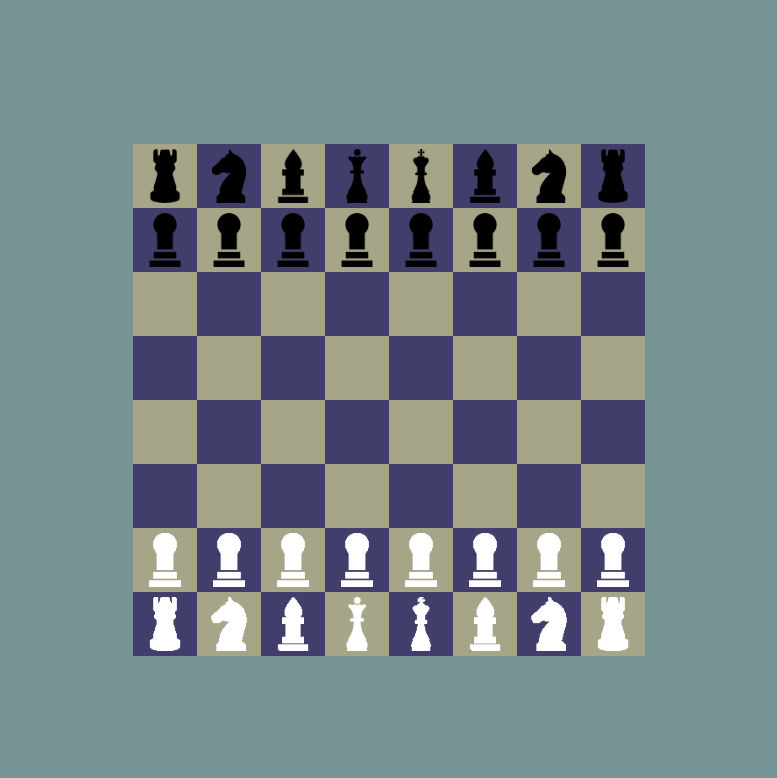
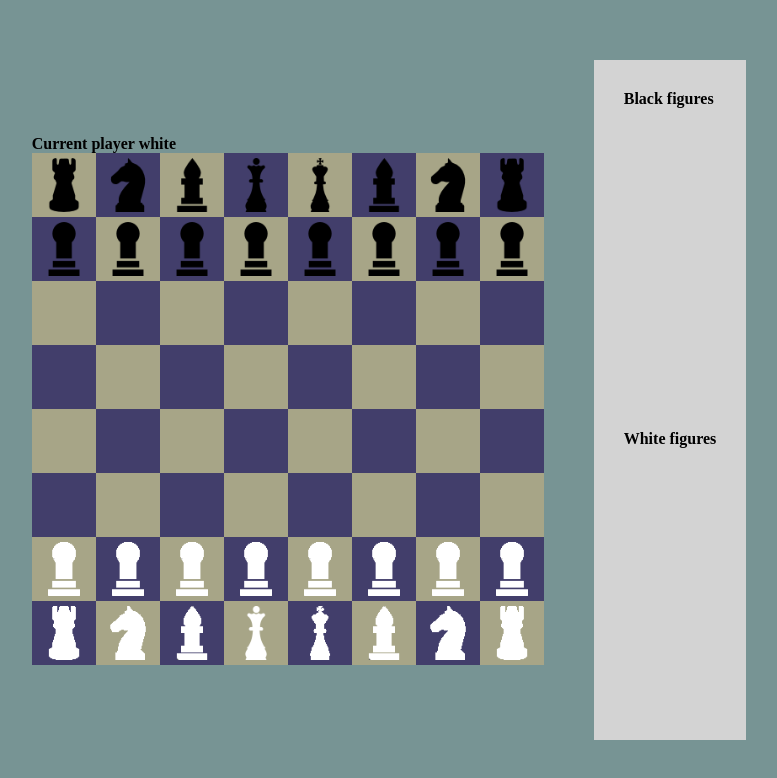
Before and after one commit to Mykolasu/Chess, a React (Create React App) app: page / in a window 1280 px wide. Shown: the top 778 px of the page, without its empty margins (251-1028 px from the left). Built offline with nearby package versions, Linux system fonts and the light colour scheme.

Commit message:
added Lost list figures component

```diff
--- a/src/App.css
+++ b/src/App.css
@@ -68,3 +68,10 @@
     border-radius: 50%;
     background-color: var(--background-available);
 }
+
+.lost {
+    height: calc(50vh - 60px);
+    padding: 30px;
+    margin-left: 50px;
+    background-color: lightgray;
+}
--- a/src/App.tsx
+++ b/src/App.tsx
@@ -1,14 +1,21 @@
-import React, { useEffect, useState } from 'react';
-import './App.css';
-import BoardComponent from './components/BoardComponent';
-import { Board } from './models/Board';
+import React, { useEffect, useState } from "react";
+import "./App.css";
+import BoardComponent from "./components/BoardComponent";
+import { Board } from "./models/Board";
+import { Player } from "./models/Player";
+import { Colors } from "./models/Colors";
+import LostFigures from "./components/LostFigures";
 
 const App = () => {
   const [board, setBoard] = useState(new Board());
+  const [whitePlayer, setWhitePlayer] = useState(new Player(Colors.WHITE));
+  const [blackPlayer, setblackPlayer] = useState(new Player(Colors.BLACK));
+  const [currentPlayer, setCurrentPlayer] = useState<Player | null>(null);
 
   useEffect(() => {
-    restart()
-  }, [])
+    restart();
+    setCurrentPlayer(whitePlayer);
+  }, []);
 
   function restart() {
     const newBoard = new Board();
@@ -17,14 +24,26 @@
     setBoard(newBoard);
   }
 
+  function swapPlayer() {
+    setCurrentPlayer(
+      currentPlayer?.color === Colors.WHITE ? blackPlayer : whitePlayer
+    );
+  }
+
   return (
-    <div className='app'>
+    <div className="app">
       <BoardComponent
         board={board}
         setBoard={setBoard}
+        currentPlayer={currentPlayer}
+        swapPlayer={swapPlayer}
       />
+      <div>
+        <LostFigures title="Black figures" figures={board.lostBlackFigures} />
+        <LostFigures title="White figures" figures={board.lostWhiteFigures} />
+      </div>
     </div>
   );
-}
+};
 
 export default App;
--- a/src/components/BoardComponent.tsx
+++ b/src/components/BoardComponent.tsx
@@ -2,21 +2,28 @@
 import { Board } from "../models/Board";
 import CellComponent from "./CellComponent";
 import { Cell } from '../models/Cell';
+import { Player } from '../models/Player';
 
 interface BoardProps {
   board: Board;
   setBoard: (board: Board) => void;
+  currentPlayer: Player | null;
+  swapPlayer: () => void;
 }
 
-const BoardComponent: FC<BoardProps> = ({ board, setBoard }) => {
+const BoardComponent: FC<BoardProps> = ({ board, setBoard, currentPlayer, swapPlayer }) => {
   const [selectedCell, setSelectedCell] = useState<Cell | null>(null);
 
   function click(cell: Cell) {
     if (selectedCell && selectedCell !== cell && selectedCell.figure?.canMove(cell)) {
       selectedCell.moveFigure(cell);
+      swapPlayer();
       setSelectedCell(null);
+      updateBoard();
     } else {
+      if (cell.figure?.color === currentPlayer?.color) {
         setSelectedCell(cell);
+      }
     }
   }
 
@@ -35,6 +42,8 @@
   }
 
   return (
+    <div>
+      <h4>Current player {currentPlayer?.color}</h4>
       <div className="board">
         {board.cells.map((row, index) => (
           <React.Fragment key={index}>
@@ -49,6 +58,7 @@
           </React.Fragment>
         ))}
       </div>
+    </div>
   );
 };
 
--- /dev/null
+++ b/src/components/LostFigures.tsx
@@ -0,0 +1,22 @@
+import React, { FC } from "react";
+import { Figure } from "../models/figures/Figure";
+
+interface LostFiguresProps {
+  title: string;
+  figures: Figure[];
+}
+
+const LostFigures: FC<LostFiguresProps> = ({ title, figures }) => {
+  return (
+    <div className="lost">
+      <h4>{title}</h4>
+      {figures.map((figure) => (
+        <div key={figure.id}>
+          {figure.name} {figure.logo && <img width={20} height={20} src={figure.logo} />}
+        </div>
+      ))}
+    </div>
+  );
+};
+
+export default LostFigures;
--- a/src/models/Board.ts
+++ b/src/models/Board.ts
@@ -6,9 +6,12 @@
 import { Bishop } from './figures/Bishop';
 import { Knight } from './figures/Knight';
 import { Rook } from './figures/Rook';
+import { Figure } from './figures/Figure';
 
 export class Board {
     cells: Cell[][] = []
+    lostBlackFigures: Figure[] = []
+    lostWhiteFigures: Figure[] = []
 
     public initCells() {
         for (let i = 0; i < 8; i++) {
@@ -27,7 +30,9 @@
     public getCopyBoard(): Board {
         const newBoard = new Board();
         newBoard.cells = this.cells;
-        return newBoard
+        newBoard.lostWhiteFigures = this.lostWhiteFigures;
+        newBoard.lostBlackFigures = this.lostBlackFigures;
+        return newBoard;
     }
 
     public highlightCells(selectedCell: Cell | null) {
--- a/src/models/Cell.ts
+++ b/src/models/Cell.ts
@@ -86,9 +86,18 @@
         this.figure.cell = this;
     }
 
+    addLostFigure(figure:Figure) {
+        figure.color === Colors.BLACK
+        ? this.board.lostBlackFigures.push(figure)
+        : this.board.lostWhiteFigures.push(figure)
+    }
+
     moveFigure(target: Cell) {
         if (this.figure && this.figure?.canMove(target)) {
             this.figure.moveFigure(target);
+            if (target.figure) {
+                this.addLostFigure(target.figure);
+            }
             target.setFigure(this.figure);
             this.figure = null;
         }
--- a/src/models/Player.ts
+++ b/src/models/Player.ts
@@ -1,3 +1,9 @@
+import { Colors } from "./Colors";
+
 export class Player {
+    color: Colors;
 
+    constructor(color:Colors) {
+        this.color = color;
+    }
 }
```
Lines whose indentation alone changed are shown as unchanged.
